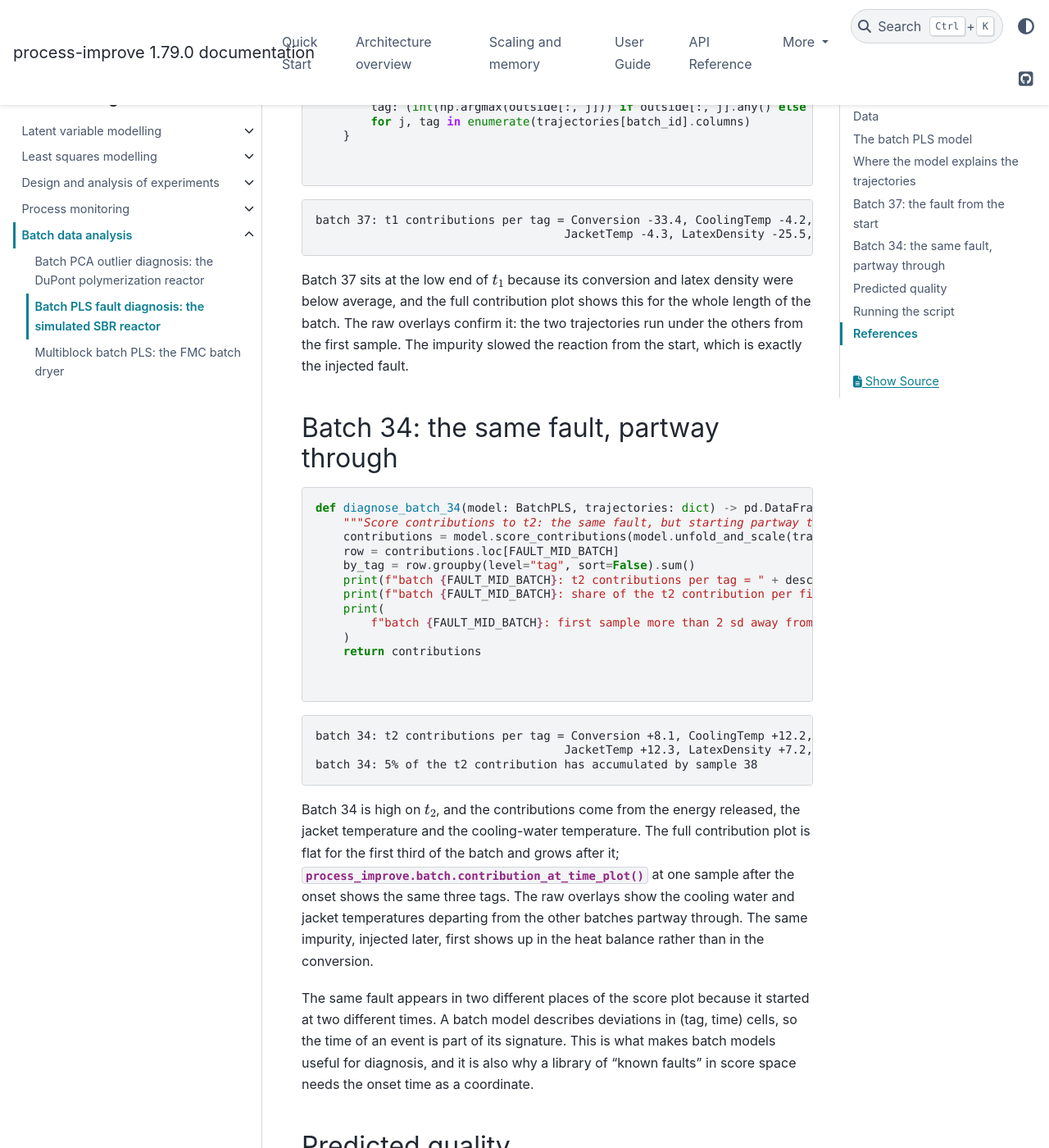
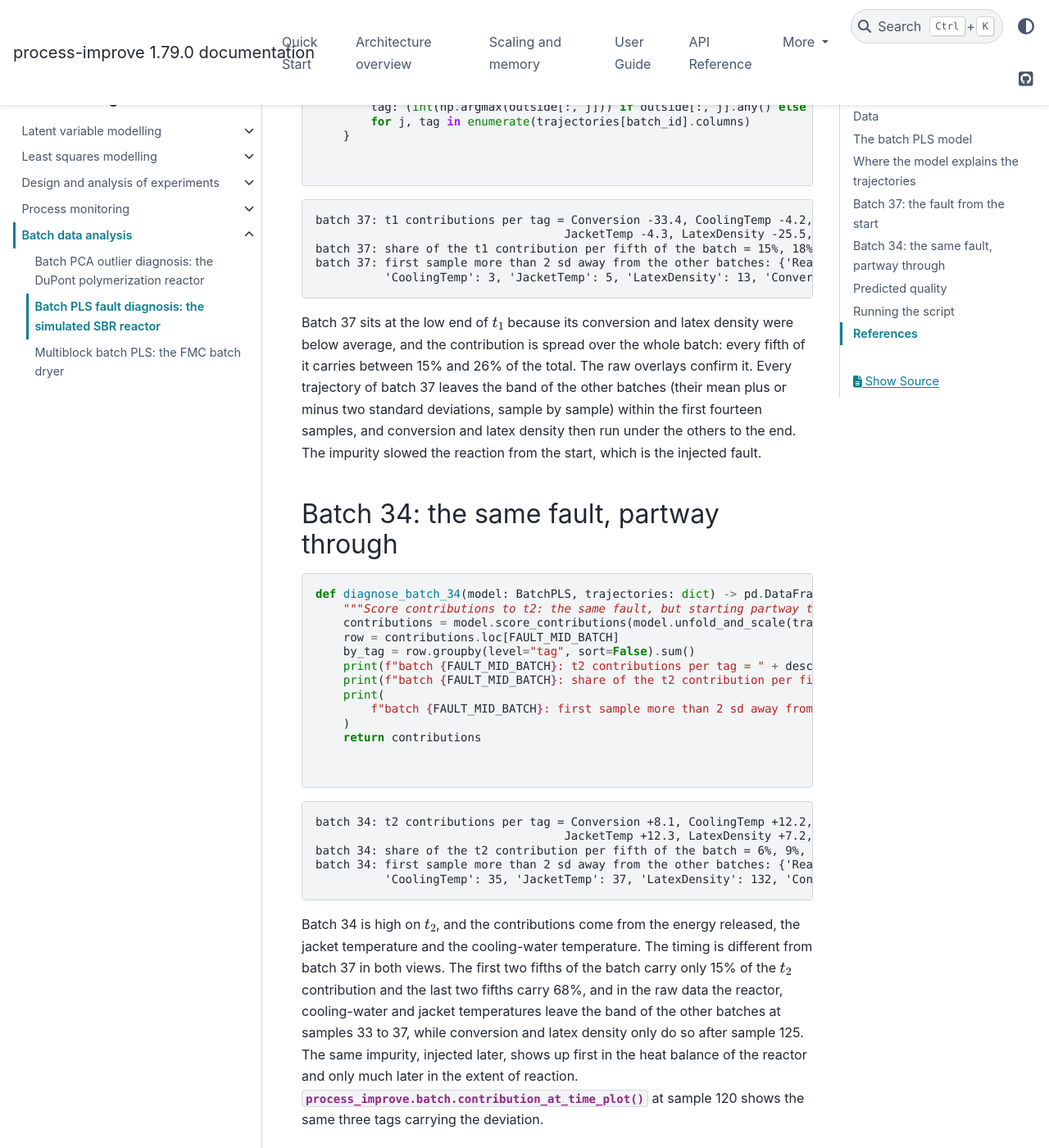
Before and after one commit to kgdunn/process-improve, a Sphinx documentation site: the page built from docs/user_guide/case_studies/batch/sbr-batch-pls.rst, in a window 1280 px wide and 1400 px high, scrolled down 4098 px. Shown: the whole window at 82% size. Built offline with Sphinx 7.4.7 and the PyData theme 0.15.4, drawn with Linux system fonts in a browser that asks for light colours.

Commit message:
Describe the batch 34 onset from the departure diagnostics on the SBR page
Co-Authored-By: Claude Fable 5.1 <noreply@anthropic.com>
Claude-Session: https://claude.ai/code/session_01LXthGpHLQFfGubBiKFtGAE

```diff
--- a/docs/user_guide/case_studies/batch/sbr-batch-pls.rst
+++ b/docs/user_guide/case_studies/batch/sbr-batch-pls.rst
@@ -109,12 +109,18 @@ Batch 37: the fault from the start
 
    batch 37: t1 contributions per tag = Conversion -33.4, CoolingTemp -4.2, EnergyReleased -5.2,
                                        JacketTemp -4.3, LatexDensity -25.5, ReactorTemp -1.3
+   batch 37: share of the t1 contribution per fifth of the batch = 15%, 18%, 19%, 26%, 22%
+   batch 37: first sample more than 2 sd away from the other batches: {'ReactorTemp': 3,
+             'CoolingTemp': 3, 'JacketTemp': 5, 'LatexDensity': 13, 'Conversion': 9, 'EnergyReleased': 14}
 
 Batch 37 sits at the low end of :math:`t_1` because its conversion and latex
-density were below average, and the full contribution plot shows this for the
-whole length of the batch. The raw overlays confirm it: the two trajectories
-run under the others from the first sample. The impurity slowed the reaction
-from the start, which is exactly the injected fault.
+density were below average, and the contribution is spread over the whole
+batch: every fifth of it carries between 15% and 26% of the total. The raw
+overlays confirm it. Every trajectory of batch 37 leaves the band of the other
+batches (their mean plus or minus two standard deviations, sample by sample)
+within the first fourteen samples, and conversion and latex density then run
+under the others to the end. The impurity slowed the reaction from the start,
+which is the injected fault.
 
 Batch 34: the same fault, partway through
 -----------------------------------------
@@ -128,16 +134,21 @@ Batch 34: the same fault, partway through
 
    batch 34: t2 contributions per tag = Conversion +8.1, CoolingTemp +12.2, EnergyReleased +14.3,
                                        JacketTemp +12.3, LatexDensity +7.2, ReactorTemp +4.0
-   batch 34: 5% of the t2 contribution has accumulated by sample 38
+   batch 34: share of the t2 contribution per fifth of the batch = 6%, 9%, 17%, 39%, 29%
+   batch 34: first sample more than 2 sd away from the other batches: {'ReactorTemp': 33,
+             'CoolingTemp': 35, 'JacketTemp': 37, 'LatexDensity': 132, 'Conversion': 127, 'EnergyReleased': 11}
 
 Batch 34 is high on :math:`t_2`, and the contributions come from the energy
-released, the jacket temperature and the cooling-water temperature. The full
-contribution plot is flat for the first third of the batch and grows after
-it; :func:`process_improve.batch.contribution_at_time_plot` at one sample
-after the onset shows the same three tags. The raw overlays show the cooling
-water and jacket temperatures departing from the other batches partway
-through. The same impurity, injected later, first shows up in the heat
-balance rather than in the conversion.
+released, the jacket temperature and the cooling-water temperature. The
+timing is different from batch 37 in both views. The first two fifths of the
+batch carry only 15% of the :math:`t_2` contribution and the last two fifths
+carry 68%, and in the raw data the reactor, cooling-water and jacket
+temperatures leave the band of the other batches at samples 33 to 37, while
+conversion and latex density only do so after sample 125. The same impurity,
+injected later, shows up first in the heat balance of the reactor and only
+much later in the extent of reaction.
+:func:`process_improve.batch.contribution_at_time_plot` at sample 120 shows
+the same three tags carrying the deviation.
 
 The same fault appears in two different places of the score plot because it
 started at two different times. A batch model describes deviations in
```
